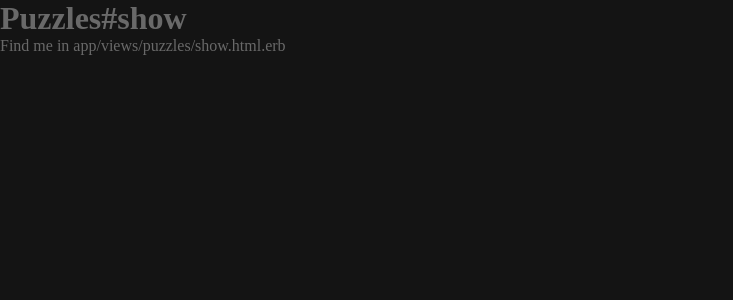
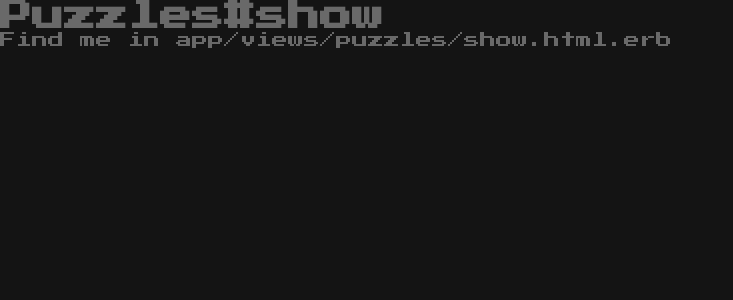
Before and after one commit to pulgamecanica/Puzzle-Club, a Rails app: page /visitors/puzzles/1 in a window 1280 px wide. Shown: the top 300 px of the page, without its empty margins (0-733 px from the left). Run offline with Rails 7, Linux system fonts and the light colour scheme; data comes from the database, SQL or seed files in the repository; style sheets or scripts are compiled from the project's sources.

Commit message:
Fix font

```diff
--- a/app/assets/stylesheets/visitors.scss
+++ b/app/assets/stylesheets/visitors.scss
@@ -1,3 +1,4 @@
+@import url('https://fonts.googleapis.com/css2?family=Press+Start+2P&display=swap');
 @import 'tournaments';
 @import 'visitors_animations';
 $gray: #696969;
@@ -5,9 +6,6 @@ $blue: #D5F4CD;
 $pink: #FFC0CB;
 $purple: #6B4E71;
 $black: #141414;
-@font-face {
-	font-family: 'Press Start 2P';
-}
 * {
 	 box-sizing: border-box;
 	 padding: 0;
```
